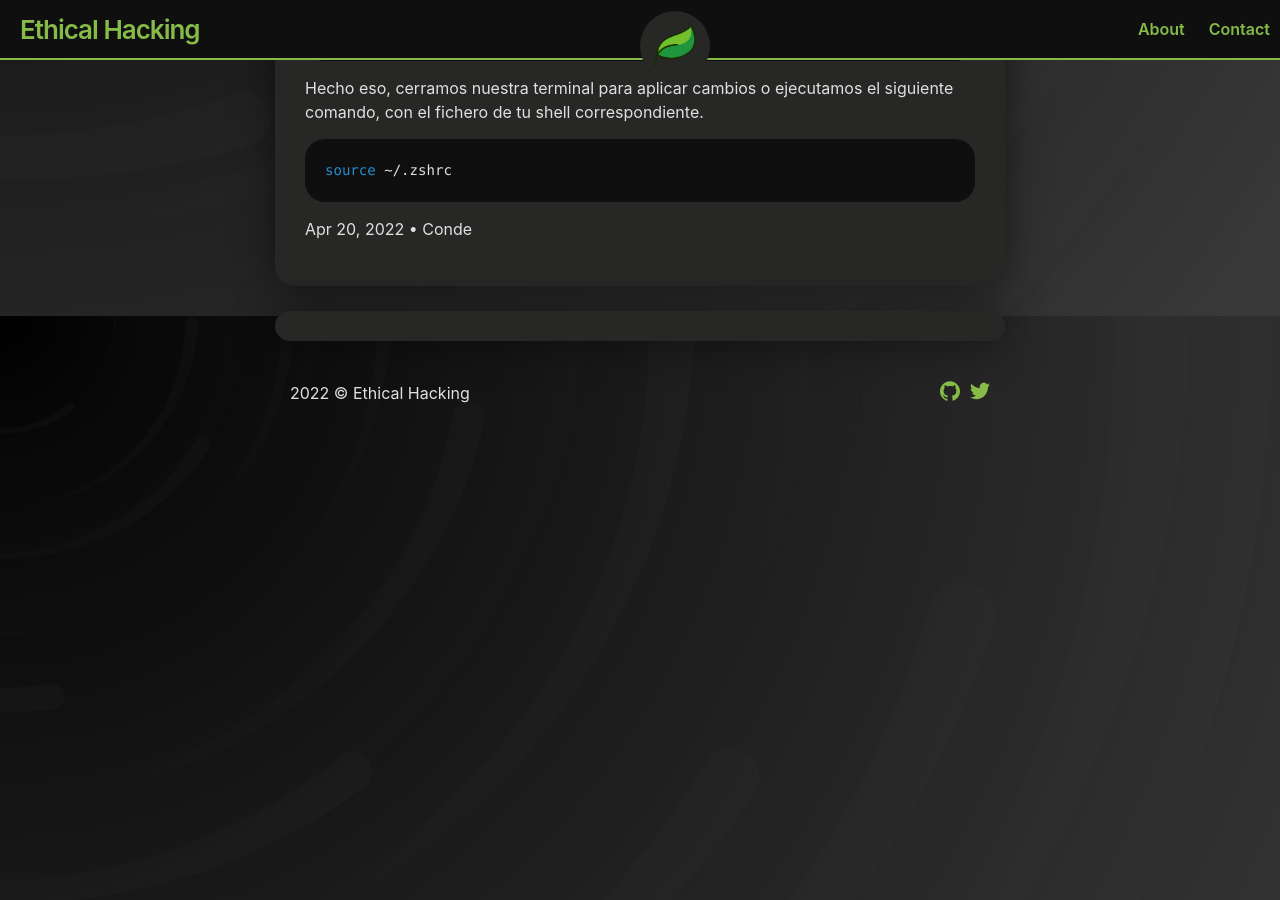
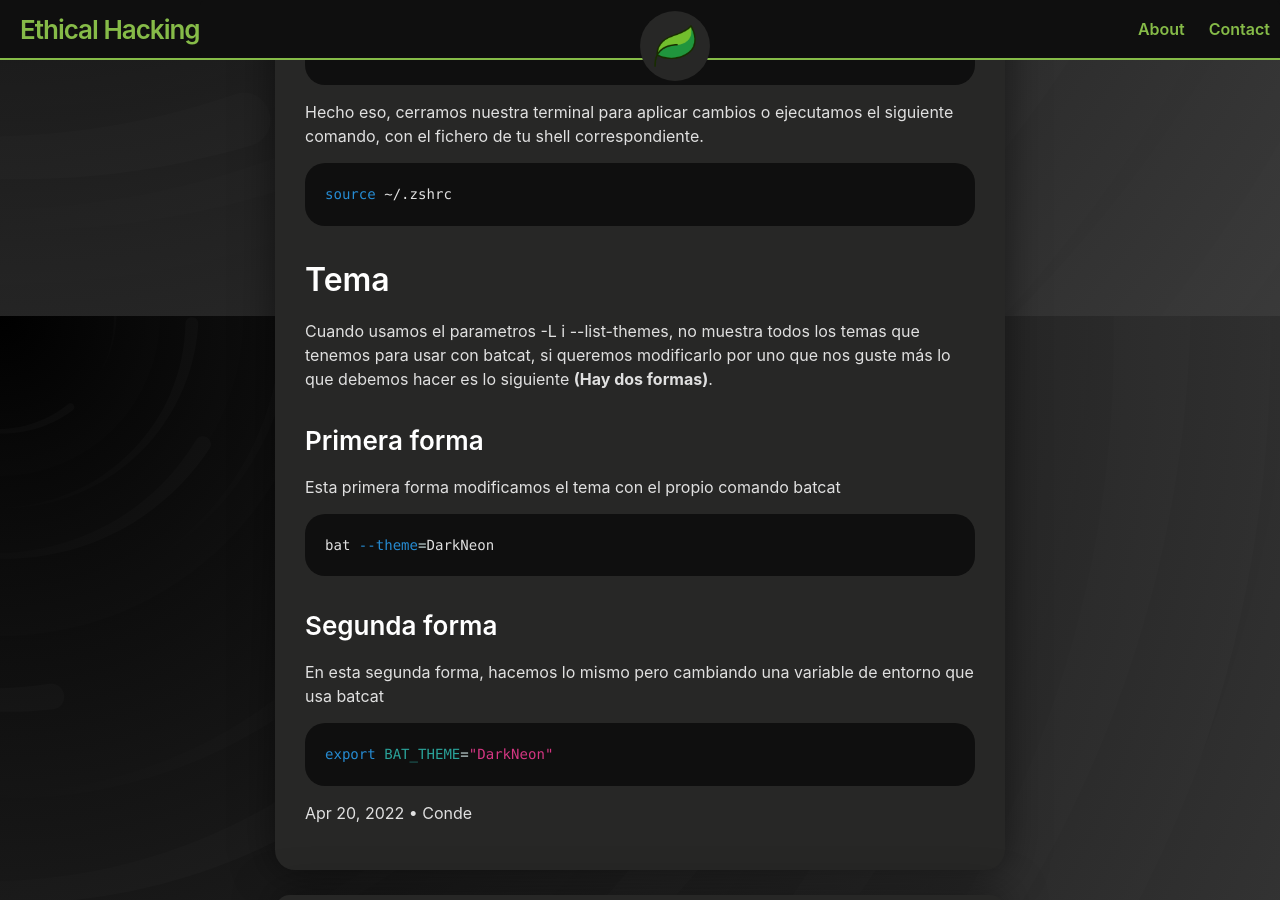
Before and after one commit to H4ckTrick/H4ckTrick.github.io, a Jekyll site: the page built from _posts/2022-04-20-Batcat-en-Linux.md, in a window 1280 px wide and 900 px high, scrolled down 1604 px. Built offline with Jekyll 4.4.1, drawn with Linux system fonts in a browser that asks for light colours; a script that is not in the unit is left out.

Commit message:
Update 2022-04-20-Batcat-en-Linux.md

````diff
--- a/_posts/2022-04-20-Batcat-en-Linux.md
+++ b/_posts/2022-04-20-Batcat-en-Linux.md
@@ -8,6 +8,7 @@ author: Conde
 - [Instalación](#instalación)
 - [Parámetros](#párametros)
 - [Alias](#alias)
+- [Cambiar el tema](#tema)
 
 ### Definción
 Batcat, es un comando que nos permite visualizar el contenido de los ficheros de una forma más comoda, ya que reconoce
@@ -55,3 +56,17 @@ con el fichero de tu shell correspondiente.
 ```bash
 source ~/.zshrc
 ```
+
+## Tema
+Cuando usamos el parametros -L i \--list-themes, no muestra todos los temas que tenemos para usar con batcat, si queremos
+modificarlo por uno que nos guste más lo que debemos hacer es lo siguiente **(Hay dos formas)**.
+### Primera forma
+Esta primera forma modificamos el tema con el propio comando batcat
+```bash
+bat --theme=DarkNeon
+```
+### Segunda forma
+En esta segunda forma, hacemos lo mismo pero cambiando una variable de entorno que usa batcat
+```bash
+export BAT_THEME="DarkNeon"
+```
````
